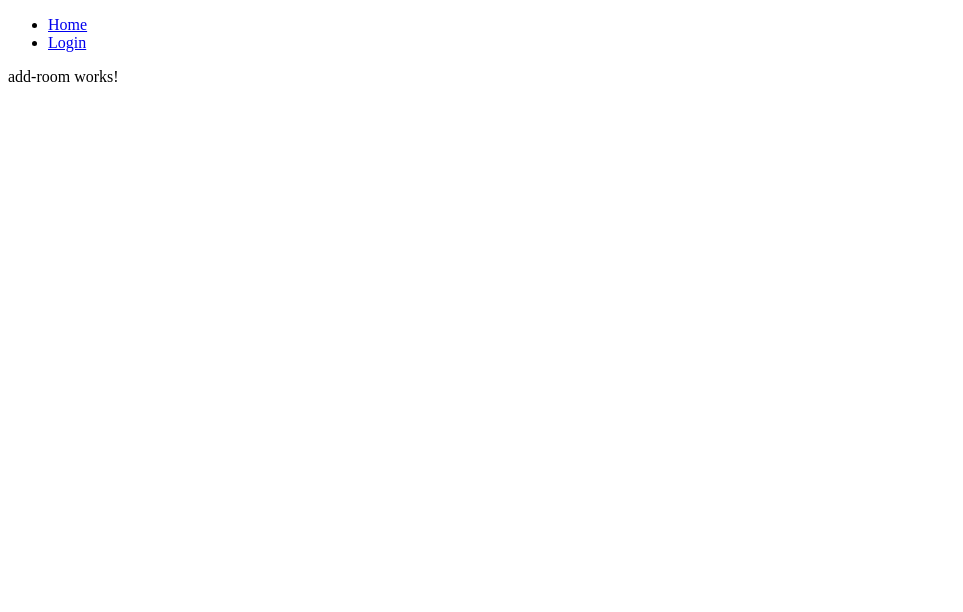
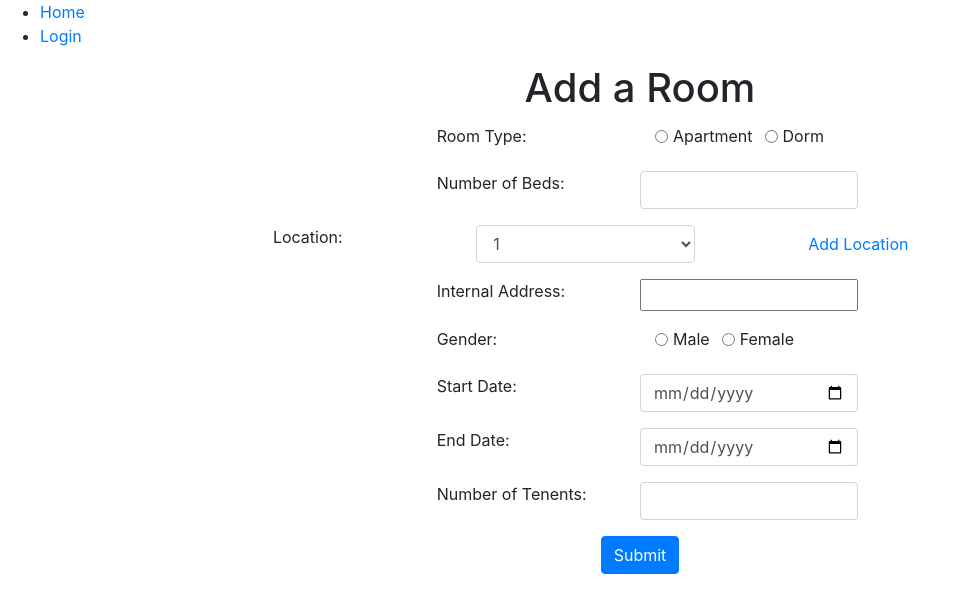
Before and after one commit to a1002193966/RevatureHousingUI, an Angular app: page /add-room in a window 1280 px wide. Shown: the top 612 px of the page, without its empty margins (0-963 px from the left). Built offline with nearby package versions, Linux system fonts and the light colour scheme.

Commit message:
commit to Luis Branch

```diff
--- a/package.json
+++ b/package.json
@@ -24,13 +24,13 @@
     "zone.js": "~0.9.1"
   },
   "devDependencies": {
-    "@angular-devkit/build-angular": "~0.801.3",
+    "@angular-devkit/build-angular": "^0.801.3",
     "@angular/cli": "~8.1.3",
     "@angular/compiler-cli": "~8.1.3",
     "@angular/language-service": "~8.1.3",
-    "@types/node": "~8.9.4",
     "@types/jasmine": "~3.3.8",
     "@types/jasminewd2": "~2.0.3",
+    "@types/node": "~8.9.4",
     "codelyzer": "^5.0.0",
     "jasmine-core": "~3.4.0",
     "jasmine-spec-reporter": "~4.2.1",
--- a/src/app/add-room/add-room.component.html
+++ b/src/app/add-room/add-room.component.html
@@ -1 +1,102 @@
-<p>add-room works!</p>
+<div class="d-flex justify-content-center">
+        <h1 class="pb-1">Add a Room</h1>
+</div>
+
+<form>
+    <fieldset class="form-group">
+        <div class="row justify-content-center">
+            <legend class="col-form-label col-sm-2 pt-0">Room Type:</legend>
+                <div class="col-sm-2 py-0">
+                    <div class="form-check form-check-inline">
+                        <input type="radio" class="form-check-input" name="RoomType" id ="Apartment" value="Apartment">
+                        <label for="Apartment" class="form-check-label">Apartment</label>
+                    </div>
+                    <div class="form-check form-check-inline">
+                         <input type="radio" class="form-check-input" name="RoomType" id ="Dorm" value="Dorm">
+                         <label for="Dorm" class="form-check-label">Dorm</label>
+                    </div>
+                </div>
+        </div>
+    </fieldset>
+    <div class = "form-group">
+        <div class="row justify-content-center">
+                <label for="NumBeds" class="col-sm-2">Number of Beds:</label>
+                <input type="number" class="form-control col-sm-2 " name="NumBeds" id="NumBeds" required>
+        </div>
+    </div>
+    <div class="form-group" id="L1">
+        <div class="row justify-content-center">
+                <label for="Location" class="col-sm-2">Location:</label>
+                <select class="form-control col-sm-2" id="Location" name="Location" required>
+                  <option>1</option>
+                  <option>2</option>
+                </select>
+                <button type="button" class="btn btn-link col-sm-3" id="AddLocation" (click) = "ShowLocation()">Add Location</button>
+        </div>
+    </div>
+    <div class="form-group" style="display: none" id="LocationForm">
+            <div class="row justify-content-center">
+                    <label for="Address" class="col-sm-2">Address:</label>
+                    <input type="text" class="from-control col-sm-2" id="Address">
+             </div>
+             <br>
+        <div class="row justify-content-center">
+                <label for="City" class="col-sm-2">City:</label>
+                <input type="text" class="from-control col-sm-2" id="City">
+        </div>
+        <br>
+         <div class="row justify-content-center">
+                <label for="State" class="col-sm-2">State:</label>
+                <input type="text" class="from-control col-sm-2" id="State">
+         </div>
+         <br>
+         <div class="row justify-content-center">
+                <label for="ZIP" class="col-sm-2">Zip:</label>
+                <input type="text" class="from-control col-sm-2" id="ZIP">
+        </div>
+    </div>
+    <div class="form-group">
+        <div class="row justify-content-center">
+            <label for="InternalAddress" class="col-sm-2">Internal Address:</label>
+            <input type="text" class="from-control col-sm-2" id="InternalAddress" required>
+        </div>
+    </div>
+    <fieldset class="form-group">
+            <div class="row justify-content-center">
+                <legend class="col-form-label col-sm-2 pt-0">Gender:</legend>
+                    <div class="col-sm-2 py-0">
+                        <div class="form-check form-check-inline">
+                            <input type="radio" class="form-check-input" name="Gender" id ="Male" value="Male">
+                            <label for="Male" class="form-check-label">Male</label>
+                        </div>
+                        <div class="form-check form-check-inline">
+                             <input type="radio" class="form-check-input" name="Gender" id ="Female" value="Female">
+                             <label for="Female" class="form-check-label">Female</label>
+                        </div>
+                    </div>
+            </div>
+    </fieldset>
+    <div class="form-group">
+        <div class="row justify-content-center">
+            <label for="StartDate" class="col-sm-2">Start Date:</label>
+            <input type="date" class="form-control col-sm-2" id="StartDate" name="StartDate" required>
+        </div>
+    </div>
+    <div class="form-group">
+            <div class="row justify-content-center">
+                <label for="EndDate" class="col-sm-2">End Date:</label>
+                <input type="date" class="form-control col-sm-2" id="EndDate" name="EndDate" required>
+            </div>
+    </div>
+    <div class = "form-group">
+            <div class="row justify-content-center">
+                    <label for="NumTenents" class="col-sm-2">Number of Tenents:</label>
+                    <input type="number" class="form-control col-sm-2 " name="NumTenets" id="NumTenents" required>
+            </div>
+    </div>
+    <div class="form-group">
+        <div class="col text-center">
+             <input type="button" class="btn btn-primary" id="AddRoom" value="Submit">
+        </div>
+    </div>
+</form>
--- a/src/app/add-room/add-room.component.ts
+++ b/src/app/add-room/add-room.component.ts
@@ -12,4 +12,8 @@ export class AddRoomComponent implements OnInit {
   ngOnInit() {
   }
 
+ ShowLocation(){
+    document.getElementById('L1').style.display = "none";
+    document.getElementById('LocationForm').style.display = "block";
+ }
 }
--- a/src/index.html
+++ b/src/index.html
@@ -6,9 +6,13 @@
   <base href="/">
 
   <meta name="viewport" content="width=device-width, initial-scale=1">
+  <link rel="stylesheet" href="https://stackpath.bootstrapcdn.com/bootstrap/4.3.1/css/bootstrap.min.css" integrity="sha384-ggOyR0iXCbMQv3Xipma34MD+dH/1fQ784/j6cY/iJTQUOhcWr7x9JvoRxT2MZw1T" crossorigin="anonymous">
   <link rel="icon" type="image/x-icon" href="favicon.ico">
 </head>
 <body>
   <app-root></app-root>
+  <script src="https://code.jquery.com/jquery-3.3.1.slim.min.js" integrity="sha384-q8i/X+965DzO0rT7abK41JStQIAqVgRVzpbzo5smXKp4YfRvH+8abtTE1Pi6jizo" crossorigin="anonymous"></script>
+<script src="https://cdnjs.cloudflare.com/ajax/libs/popper.js/1.14.7/umd/popper.min.js" integrity="sha384-UO2eT0CpHqdSJQ6hJty5KVphtPhzWj9WO1clHTMGa3JDZwrnQq4sF86dIHNDz0W1" crossorigin="anonymous"></script>
+<script src="https://stackpath.bootstrapcdn.com/bootstrap/4.3.1/js/bootstrap.min.js" integrity="sha384-JjSmVgyd0p3pXB1rRibZUAYoIIy6OrQ6VrjIEaFf/nJGzIxFDsf4x0xIM+B07jRM" crossorigin="anonymous"></script>
 </body>
 </html>
```
Also changed, not shown: 1 other file (tests, documents, lock files or other folders).
